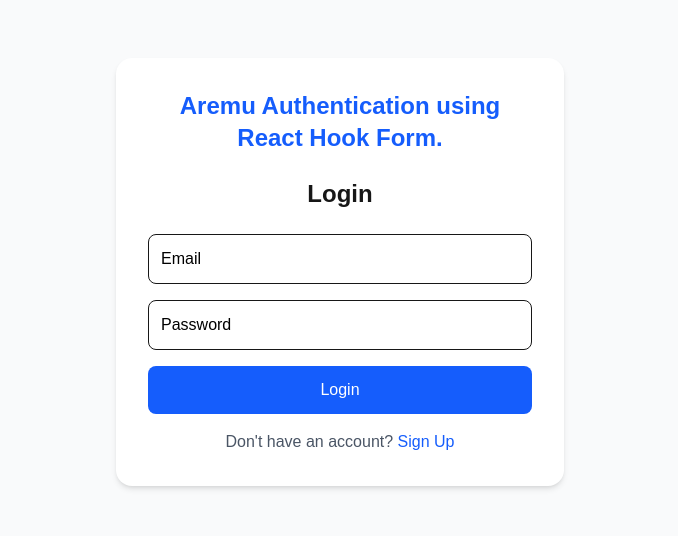
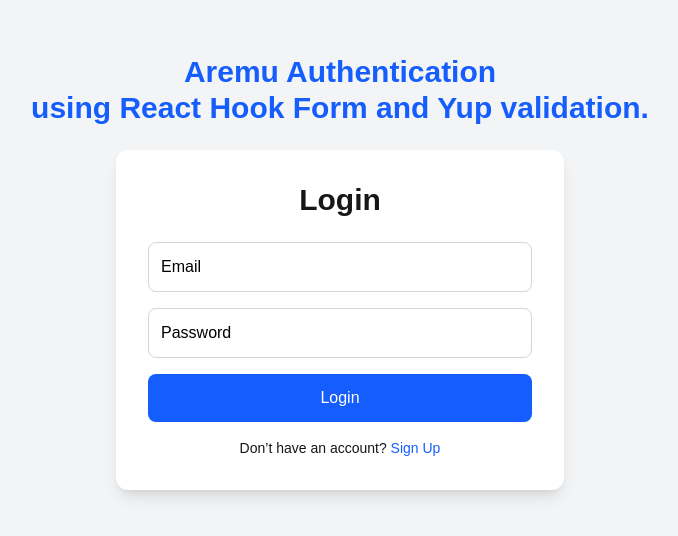
Before and after one commit to Basit403/Supabase-auth-Project, a Next.js app: page /login in a window 1280 px wide. Shown: the part 128-664 px from the top of the page, without its empty margins (300-978 px from the left). Built offline with nearby package versions, Linux system fonts and the light colour scheme; no server answers.

Commit message:
Added Yup validation

```diff
--- a/package.json
+++ b/package.json
@@ -9,13 +9,15 @@
     "lint": "eslint"
   },
   "dependencies": {
+    "@hookform/resolvers": "^5.2.2",
     "@supabase/auth-helpers-nextjs": "^0.10.0",
     "@supabase/ssr": "^0.7.0",
     "@supabase/supabase-js": "^2.74.0",
     "next": "15.5.4",
     "react": "19.1.0",
     "react-dom": "19.1.0",
-    "react-hook-form": "^7.66.0"
+    "react-hook-form": "^7.66.0",
+    "yup": "^1.7.1"
   },
   "devDependencies": {
     "@eslint/eslintrc": "^3",
--- a/src/app/login/page.tsx
+++ b/src/app/login/page.tsx
@@ -1,133 +1,146 @@
 "use client";
 
+import { useForm } from "react-hook-form";
+import { yupResolver } from "@hookform/resolvers/yup";
+import * as yup from "yup";
 import { useState } from "react";
+import { supabase } from "@/lib/supabaseClient";
 import { useRouter } from "next/navigation";
-import { useForm } from "react-hook-form";
-import { supabase } from "@/lib/supabaseClient";
 
-export default function AuthPage() {
+const loginSchema = yup.object({
+  email: yup.string().email("Enter a valid email").required("Email is required"),
+  password: yup.string().required("Password is required"),
+});
+
+const signupSchema = yup.object({
+  email: yup.string().email("Enter a valid email").required("Email is required"),
+  password: yup
+    .string()
+    .min(6, "Password must be at least 6 characters")
+    .required("Password is required"),
+  confirmPassword: yup
+    .string()
+    .oneOf([yup.ref("password")], "Passwords do not match")
+    .required("Confirm your password"),
+});
+
+type FormData = {
+  email: string;
+  password: string;
+  confirmPassword?: string;
+};
+
+export default function LoginPage() {
   const [isLogin, setIsLogin] = useState(true);
   const router = useRouter();
 
   const {
     register,
     handleSubmit,
-    watch,
-    formState: { errors, isSubmitting },
-    reset,
-  } = useForm({
-    defaultValues: {
-      email: "",
-      password: "",
-      confirmPassword: "",
-    },
+    formState: { errors },
+  } = useForm<FormData>({
+    resolver: yupResolver(isLogin ? loginSchema : signupSchema),
   });
 
-  const onSubmit = async (data: any) => {
-    const { email, password, confirmPassword } = data;
+  const onSubmit = async (data: FormData) => {
+    if (isLogin) {
 
-    try {
-      if (!isLogin && password !== confirmPassword) return;
+      const { error } = await supabase.auth.signInWithPassword({
+        email: data.email,
+        password: data.password,
+      });
 
-      if (isLogin) {
-        const { error } = await supabase.auth.signInWithPassword({
-          email,
-          password,
-        });
-        if (error) throw error;
+      if (error) {
+        console.error("Login error:", error.message);
+      } else {
+        router.push("/dashboard");
+      }
     } else {
       const { error } = await supabase.auth.signUp({
-          email,
-          password,
+        email: data.email,
+        password: data.password,
       });
-        if (error) throw error;
+      if (error) {
+        console.error("Signup error:", error.message);
+      } else {
+        alert("Check your email to confirm your signup!");
       }
-
-      reset();
-      router.replace("/dashboard");
-    } catch (error: any) {
-      console.error("Auth error:", error.message);
     }
   };
 
   return (
-    <div className="min-h-screen flex items-center justify-center bg-gray-50 px-4">
-      <div className="bg-white p-8 rounded-2xl shadow-md w-full max-w-md">
-        <h1 className="text-2xl font-bold text-center text-blue-600 mb-6">
-          Aremu Authentication using React Hook Form.
+    <main className="min-h-screen flex flex-col justify-center items-center bg-gray-100 px-4">
+      <h1 className="text-3xl font-bold mb-6 text-blue-600 text-center">
+        Aremu Authentication <br /> using React Hook Form and Yup validation.
       </h1>
 
-        <h2 className="text-2xl font-semibold text-center mb-6">
+      <div className="bg-white shadow-lg rounded-xl p-8 w-full max-w-md">
+        <h2 className="text-3xl font-semibold text-center mb-6">
           {isLogin ? "Login" : "Sign Up"}
         </h2>
 
         <form onSubmit={handleSubmit(onSubmit)} className="flex flex-col gap-4">
 
+          <div>
             <input
               type="email"
               placeholder="Email"
-            {...register("email", { required: "Please enter your email" })}
-            className="border p-3 rounded-lg placeholder-black"
+              {...register("email")}
+              className="w-full p-3 border border-gray-300 rounded-lg placeholder-black"
             />
             {errors.email && (
-            <p className="text-red-500 text-sm">{errors.email.message}</p>
+              <p className="text-red-500 text-sm mt-1">{errors.email.message}</p>
             )}
+          </div>
 
+          <div>
             <input
               type="password"
               placeholder="Password"
-            {...register("password", { required: "Please enter your password" })}
-            className="border p-3 rounded-lg placeholder-black"
+              {...register("password")}
+              className="w-full p-3 border border-gray-300 rounded-lg placeholder-black"
             />
             {errors.password && (
-            <p className="text-red-500 text-sm">{errors.password.message}</p>
+              <p className="text-red-500 text-sm mt-1">
+                {errors.password.message}
+              </p>
             )}
+          </div>
 
           {!isLogin && (
-            <>
+            <div>
               <input
                 type="password"
                 placeholder="Confirm Password"
-                {...register("confirmPassword", {
-                  required: "Please confirm your password",
-                  validate: (value) =>
-                    value === watch("password") || "Passwords do not match",
-                })}
-                className="border p-3 rounded-lg placeholder-black"
+                {...register("confirmPassword")}
+                className="w-full p-3 border border-gray-300 rounded-lg placeholder-black"
               />
               {errors.confirmPassword && (
-                <p className="text-red-500 text-sm">
+                <p className="text-red-500 text-sm mt-1">
                   {errors.confirmPassword.message}
                 </p>
               )}
-            </>
+            </div>
           )}
 
           <button
             type="submit"
-            disabled={isSubmitting}
-            className="bg-blue-600 text-white py-3 rounded-lg hover:bg-blue-700 transition disabled:opacity-50"
+            className="bg-blue-600 hover:bg-blue-700 text-white py-3 rounded-lg transition"
           >
-            {isSubmitting
-              ? "Processing..."
-              : isLogin
-              ? "Login"
-              : "Sign Up"}
+            {isLogin ? "Login" : "Sign Up"}
           </button>
         </form>
 
-
-        <p className="text-center text-gray-600 mt-4">
-          {isLogin ? "Don't have an account?" : "Already have an account?"}{" "}
-          <button
+        <p className="text-center text-sm mt-4">
+          {isLogin ? "Don’t have an account?" : "Already have an account?"}{" "}
+          <span
+            className="text-blue-600 cursor-pointer font-medium"
             onClick={() => setIsLogin(!isLogin)}
-            type="button"
-            className="text-blue-600 hover:underline"
           >
             {isLogin ? "Sign Up" : "Login"}
-          </button>
+          </span>
         </p>
       </div>
-    </div>
+    </main>
   );
 }
```
Also changed, not shown: 1 other file (tests, documents, lock files or other folders). Lines whose indentation alone changed are shown as unchanged.
